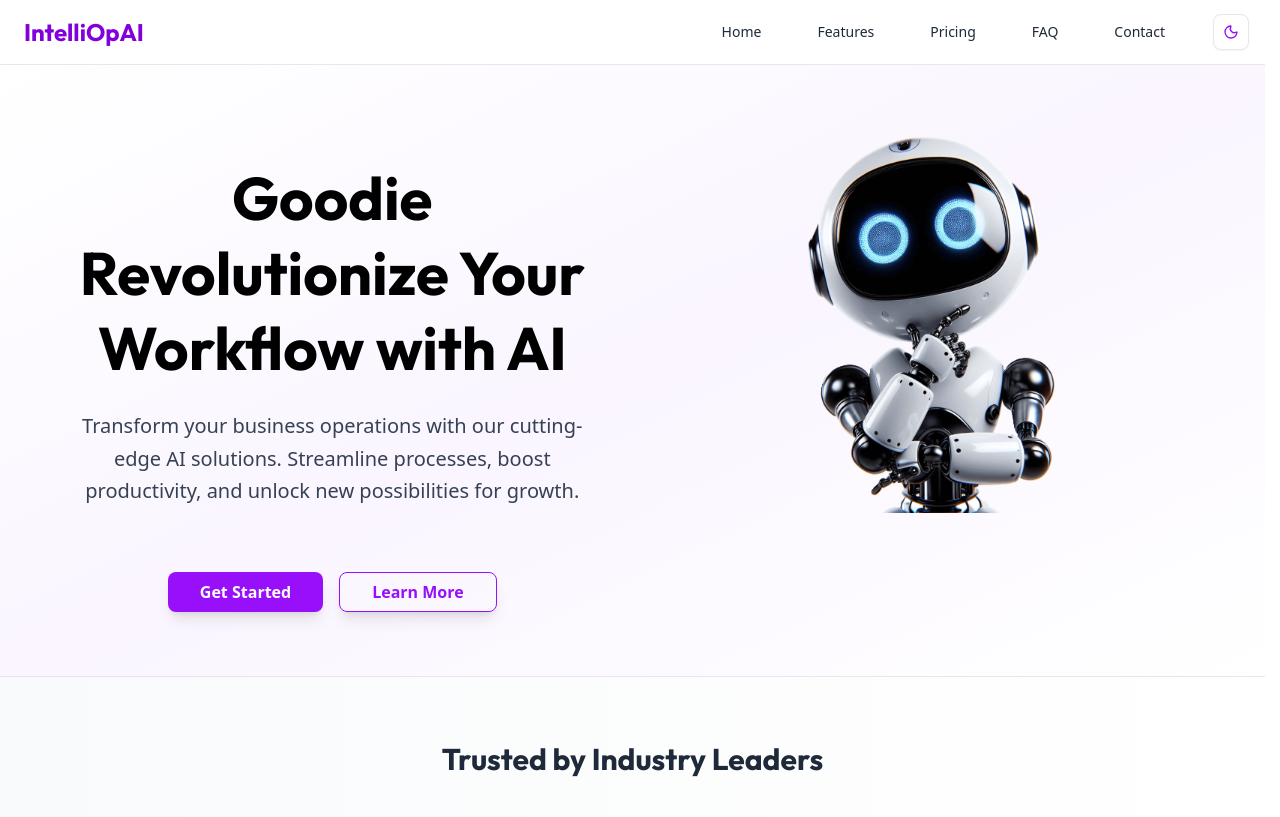
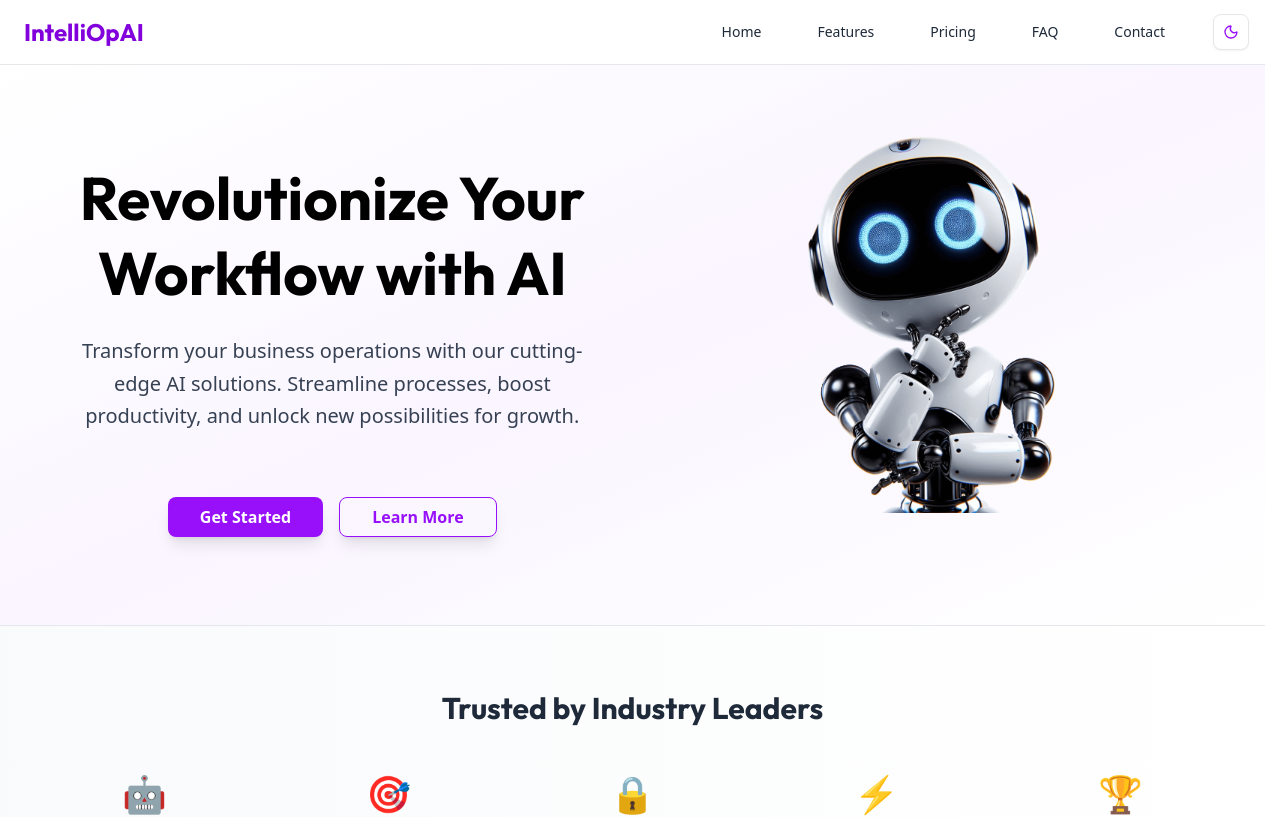
Before and after one commit to jblh/nextworks-demo, a Next.js app: page /templates/productlaunch in a window 1280 px wide. Shown: the top 817 px of the page. Built offline with nearby package versions, Linux system fonts and the light colour scheme.

Commit message:
fix: hero header

```diff
--- a/app/templates/productlaunch/components/Hero.tsx
+++ b/app/templates/productlaunch/components/Hero.tsx
@@ -9,7 +9,7 @@ export function Hero() {
   return (
     <SharedHeroSplit
       heading={{
-        text: "Goodie Revolutionize Your Workflow with AI",
+        text: "Revolutionize Your Workflow with AI",
         className:
           "text-3xl md:text-4xl lg:text-5xl xl:text-6xl font-bold leading-tight text-black dark:text-white font-outfit mx-auto",
       }}
```
